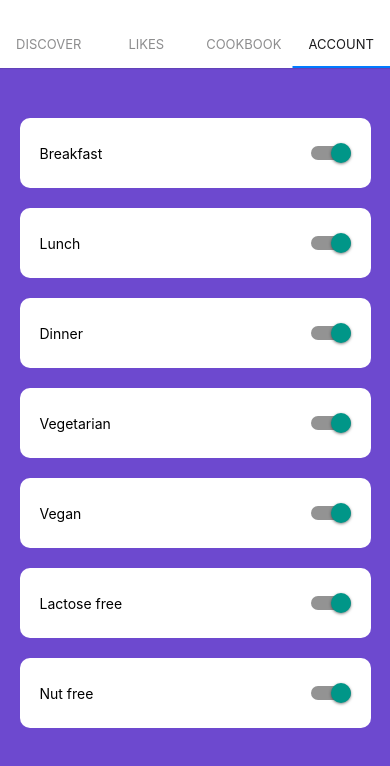
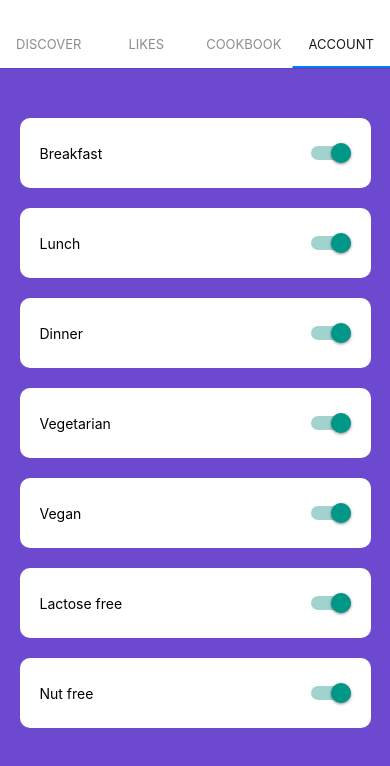
Before and after one commit to LailaaArman/FoodTinder, a React Native app: screen /Account in a window 390 px wide. Shown: the top 766 px of the page. Built offline with nearby package versions, Linux system fonts and the light colour scheme.

Commit message:
Account component almost done
Only local state management. Need to implement redux in it with reducers/actions. Waiting for API functions in app.

```diff
--- a/components/account.js
+++ b/components/account.js
@@ -4,71 +4,32 @@ import { useSelector } from 'react-redux';
 import { useDispatch } from 'react-redux';
 import { FontAwesome } from '@expo/vector-icons';
 
-const settings = [
-  {
-    id: 0,
-    name: "Breakfast",
-    value: true
-  },
-  {
-    id: 1,
-    name: "Lunch",
-    value: true
-  },
-  {
-    id: 2,
-    name: "Dinner",
-    value: true
-  },
-  {
-    id: 3,
-    name: "Vegetarian",
-    value: true
-  },
-  {
-    id: 4,
-    name: "Vegan",
-    value: true
-  },
-  {
-    id: 5,
-    name: "Lactose free",
-    value: true
-  },
-  {
-    id: 6,
-    name: "Nut free",
-    value: true
-  }
-]
+function renderSettings() {
+  const [settings, setSettings] = useState([
+    {id: 0, name: "Breakfast",    value: true},
+    {id: 1, name: "Lunch",        value: true},
+    {id: 2, name: "Dinner",       value: true},
+    {id: 3, name: "Vegetarian",   value: true},
+    {id: 4, name: "Vegan",        value: true},
+    {id: 5, name: "Lactose free", value: true},
+    {id: 6, name: "Nut free",     value: true}
+  ])
 
-/*
-const switchComponent = settingsState.map((item) => {
-  const[switchState, setSwitchState] = useState(settings)
-  return (
-    <Switch value={switchState} onValueChange={ () => setSwitchState(prevState => !prevState)}/>
-  )
-})*/
-
-function renderSettings() {
-  const settingsState = settings;
-  const[switchState, setSwitchState] = useState(settings)
-
-  const listSettings = settingsState.map((item) => (
-
+  const listSettings = settings.map((item) => (
     <View key={item.id} style={styles.setting}>
       <Text>{item.name}</Text>
       <Switch
-          onValueChange={()=> setSwitchState(prevState => !prevState)}
-          value={switchState}
+          value={item.value}
+          onValueChange={() => {
+              item.value = !item.value;
+              setSettings([...settings]);
+              console.log(settings);
+          }}
       />
     </View>
   ));
-
   return listSettings;
 }
-
-
 
 function AccountScreen(){
   return(
@@ -103,3 +64,22 @@ const styles = StyleSheet.create({
     alignItems: "center",
   }
 })
+
+
+// const settingsArray = [
+//   {id: 0, name: "Breakfast", value: true},
+//   {id: 1, name: "Lunch", value: true},
+//   {id: 2, name: "Dinner", value: true},
+//   {id: 3, name: "Vegetarian", value: true},
+//   {id: 4, name: "Vegan", value: true},
+//   {id: 5, name: "Lactose free", value: true},
+//   {id: 6, name: "Nut free", value: true}
+// ]
+
+// const [breakfast, setBreakfast] = useState(settings[0].value);
+// const [lunch, setLunch] = useState(settings[1].value);
+// const [dinner, setDinner] = useState(settings[2].value);
+// const [vegetarian, setVegetarian] = useState(settings[3].value);
+// const [vegan, setBreakfast] = useState(settings[4].value);
+// const [lactoseFree, setLactoseFree] = useState(settings[5].value);
+// const [nutFree,setNutFree] = useState(settings[6].value);
```
